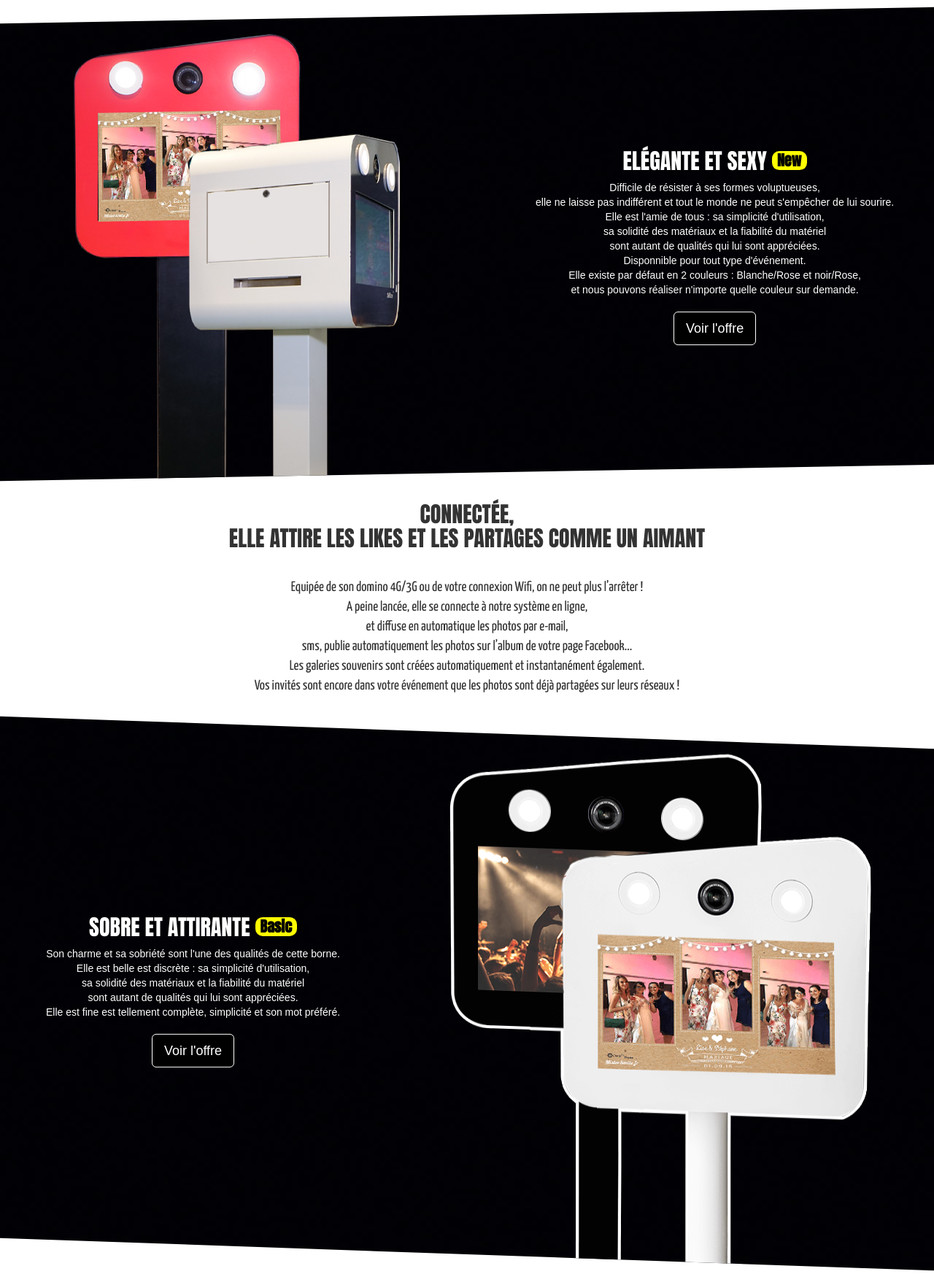
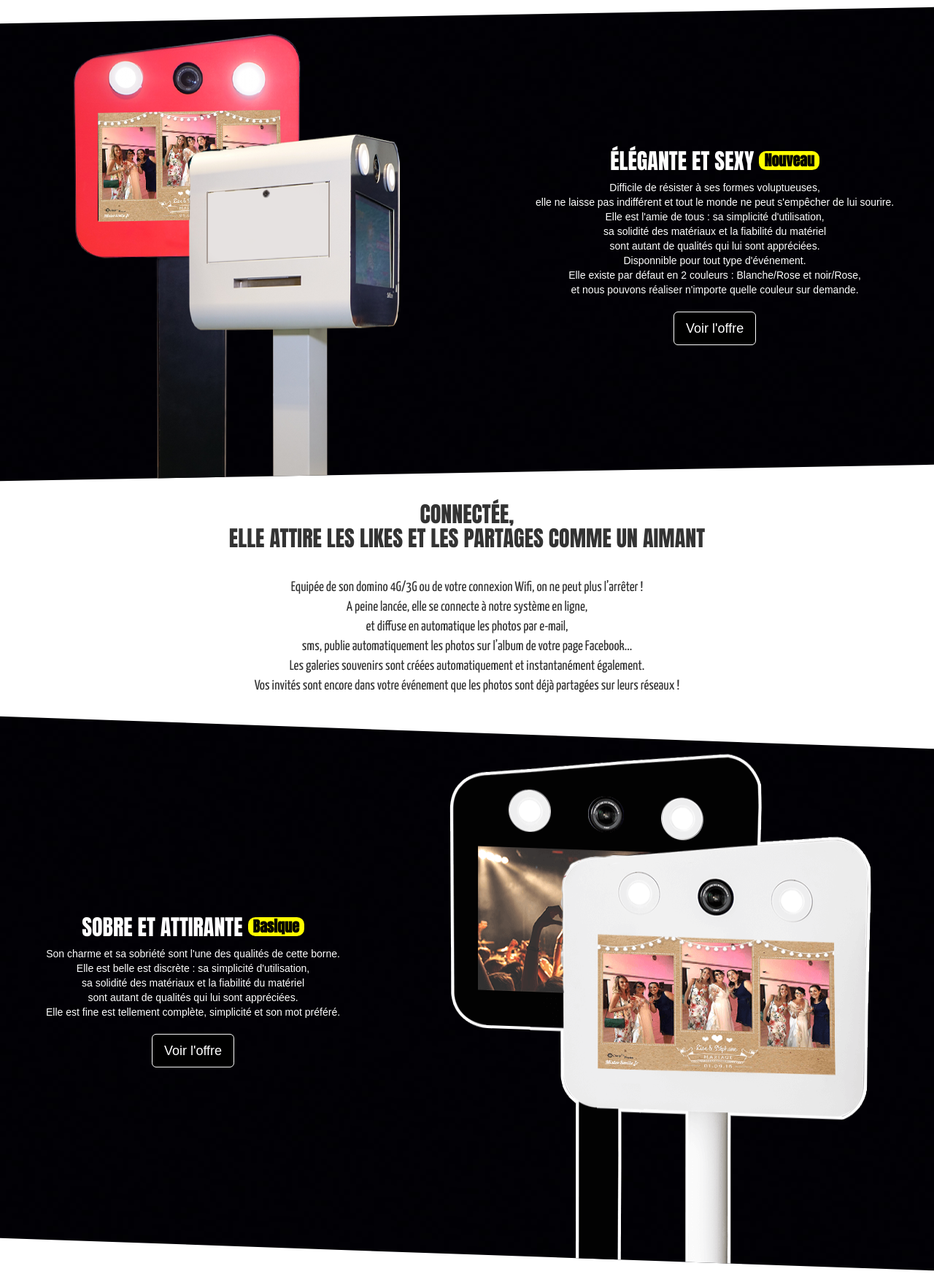
Before and after one commit to SilvvMH/CHOPTAPHOTO, a PHP site: page / in a window 1280 px wide. Shown: the part 549-2295 px from the top of the page at 73% size. Run offline with PHP 8.4, Linux system fonts and the light colour scheme; some libraries are stand-ins or nearby versions.

Commit message:
correction homes

```diff
--- a/index/INDEXP/home.php
+++ b/index/INDEXP/home.php
@@ -51,7 +51,7 @@
 <div class="container1 flex-mob-col">
     <div class="presentationimage"><img src="img/born.png"></div>
     <div class="presentationtext">
-        <h2 class="titre">ELÉGANTE ET SEXY <span class="badge badge-secondary"> New</span><br> </h2>Difficile de résister à ses formes voluptueuses, <br>elle ne laisse pas indifférent et tout le monde ne peut s'empêcher de lui sourire.<br>
+        <h2 class="titre">ÉLÉGANTE ET SEXY <span class="badge badge-secondary"> Nouveau</span><br> </h2>Difficile de résister à ses formes voluptueuses, <br>elle ne laisse pas indifférent et tout le monde ne peut s'empêcher de lui sourire.<br>
 
         Elle est l'amie de tous : sa simplicité d'utilisation,<br> sa solidité des matériaux et la fiabilité du matériel<br> sont autant de qualités qui lui sont appréciées.<br>Disponnible pour tout type d'événement.<BR>
 
@@ -83,7 +83,7 @@
 <!-------------borne sobre et attirante----------->
 <div class="container2 flex-mob-col">
     <div class="presentationtext2">
-        <h2 class="titre">SOBRE ET ATTIRANTE <span class="badge badge-secondary"> Basic</span></h2>Son charme et sa sobriété sont l'une des qualités de cette borne.<br>
+        <h2 class="titre">SOBRE ET ATTIRANTE <span class="badge badge-secondary"> Basique</span></h2>Son charme et sa sobriété sont l'une des qualités de cette borne.<br>
 
         Elle est belle est discrète : sa simplicité d'utilisation,<br> sa solidité des matériaux et la fiabilité du matériel<br> sont autant de qualités qui lui sont appréciées.<br>
 
--- a/visiteurs/home.php
+++ b/visiteurs/home.php
@@ -26,7 +26,7 @@
 <div class="container1 flex-mob-col">
     <div class="presentationimage"><img src="img/born.png"></div>
     <div class="presentationtext">
-        <h2 class="titre">ELÉGANTE ET SEXY <span class="badge badge-secondary"> New</span><br> </h2>Difficile de résister à ses formes voluptueuses, <br>elle ne laisse pas indifférent et tout le monde ne peut s'empêcher de lui sourire.<br>
+        <h2 class="titre">ÉLÉGANTE ET SEXY <span class="badge badge-secondary"> Nouveau</span><br> </h2>Difficile de résister à ses formes voluptueuses, <br>elle ne laisse pas indifférent et tout le monde ne peut s'empêcher de lui sourire.<br>
 
         Elle est l'amie de tous : sa simplicité d'utilisation,<br> sa solidité des matériaux et la fiabilité du matériel<br> sont autant de qualités qui lui sont appréciées.<br>Disponnible pour tout type d'événement.<BR>
 
@@ -58,7 +58,7 @@
 <!-------------borne sobre et attirante----------->
 <div class="container2 flex-mob-col">
     <div class="presentationtext2">
-        <h2 class="titre">SOBRE ET ATTIRANTE <span class="badge badge-secondary"> Basic</span></h2>Son charme et sa sobriété sont l'une des qualités de cette borne.<br>
+        <h2 class="titre">SOBRE ET ATTIRANTE <span class="badge badge-secondary"> Basique</span></h2>Son charme et sa sobriété sont l'une des qualités de cette borne.<br>
 
         Elle est belle est discrète : sa simplicité d'utilisation,<br> sa solidité des matériaux et la fiabilité du matériel<br> sont autant de qualités qui lui sont appréciées.<br>
 
```
